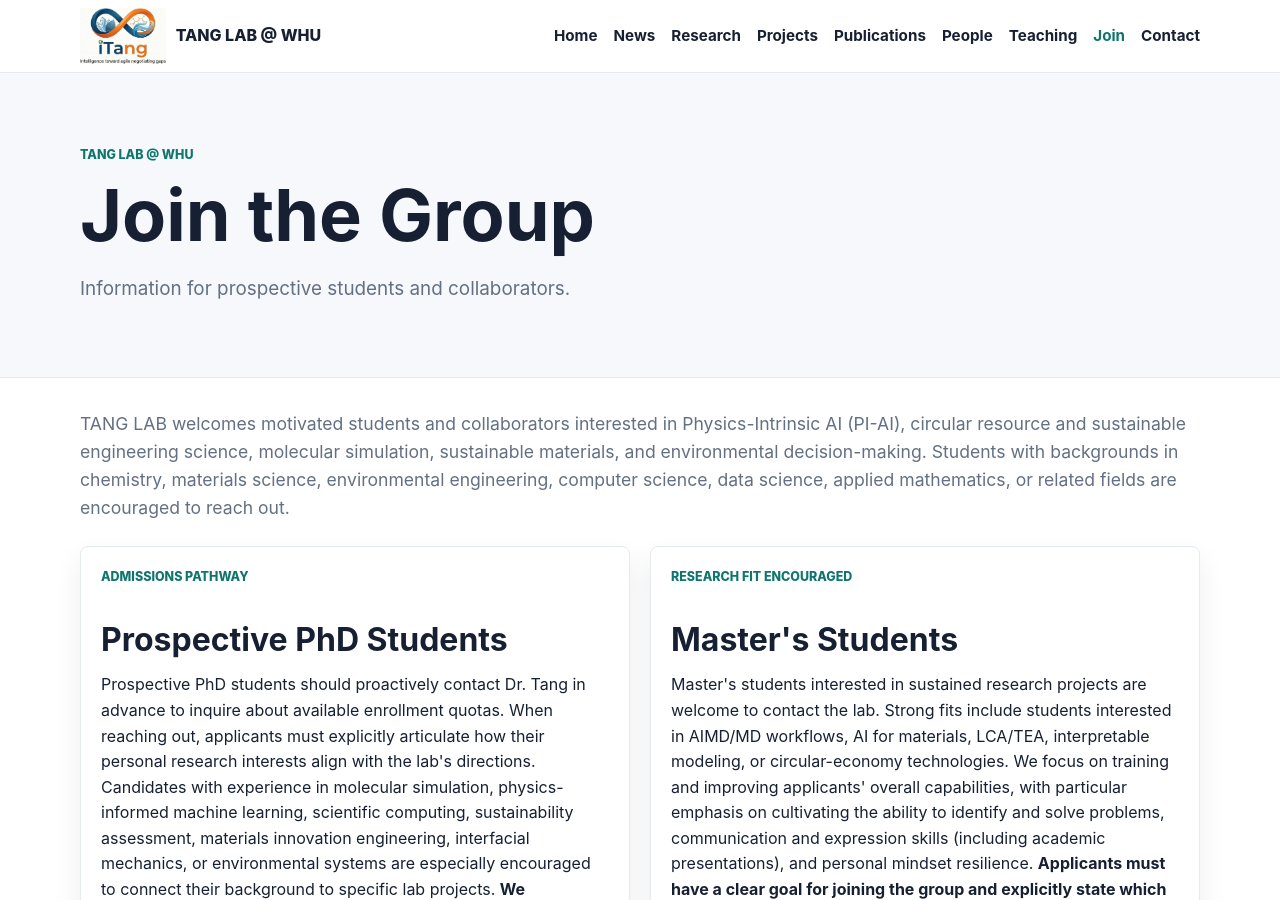
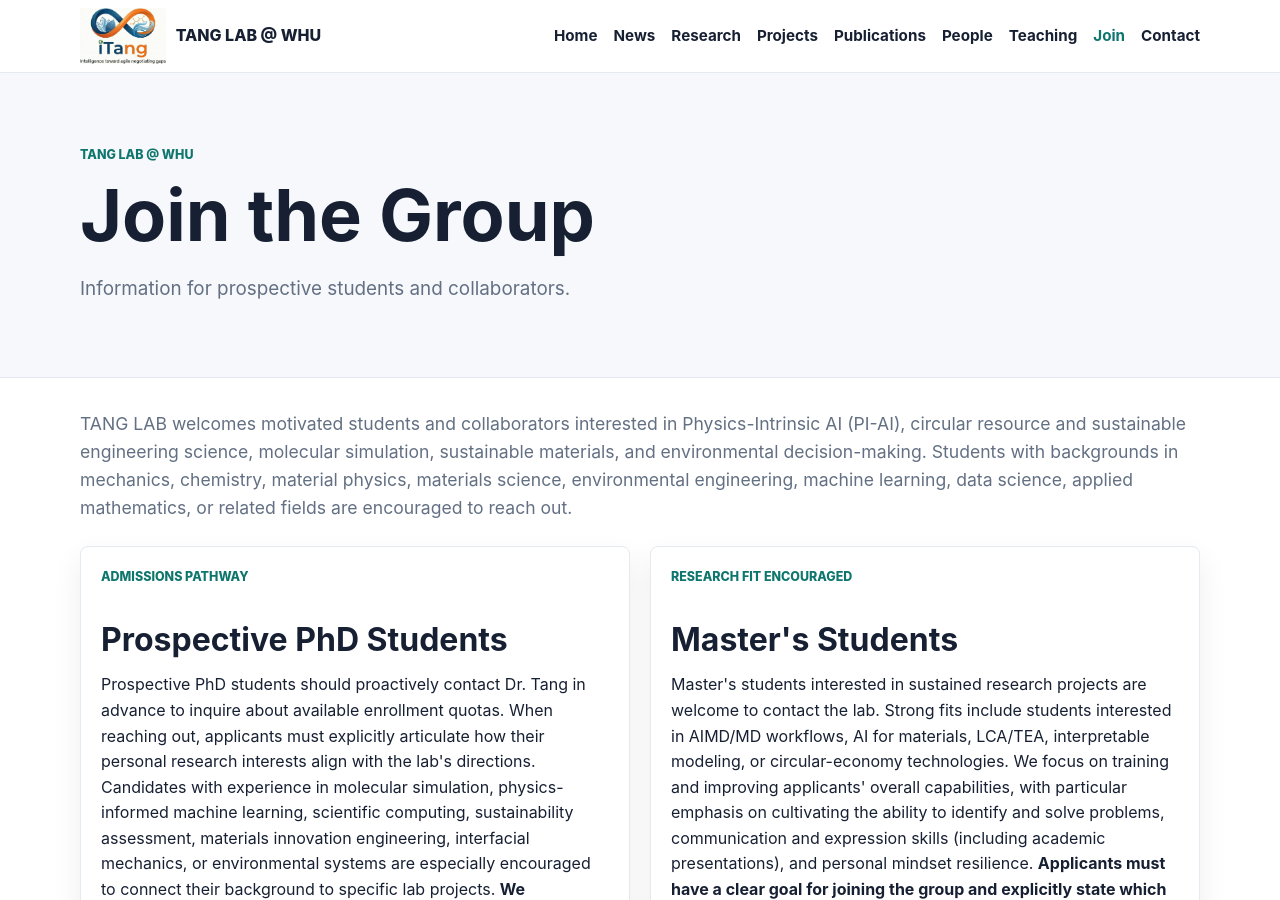
Before and after one commit to TANG-LAB-WHU/tanglab.github.io, a Jekyll site: the page built from pages/join.html, in a window 1280 px wide and 900 px high. Built offline with Jekyll 4.4.1, drawn with Linux system fonts in a browser that asks for light colours.

Commit message:
Add opportunities data file to define recruitment and contact information

```diff
--- a/_data/opportunities.yml
+++ b/_data/opportunities.yml
@@ -1,8 +1,8 @@
 intro: >
   TANG LAB welcomes motivated students and collaborators interested in Physics-Intrinsic AI (PI-AI),
   circular resource and sustainable engineering science, molecular simulation, sustainable materials, and
-  environmental decision-making. Students with backgrounds in chemistry, materials science, environmental
-  engineering, computer science, data science, applied mathematics, or related fields are
+  environmental decision-making. Students with backgrounds in mechanics, chemistry, material physics, materials science, environmental
+  engineering, machine learning, data science, applied mathematics, or related fields are
   encouraged to reach out.
 sections:
   - title: "Prospective PhD Students"
```
